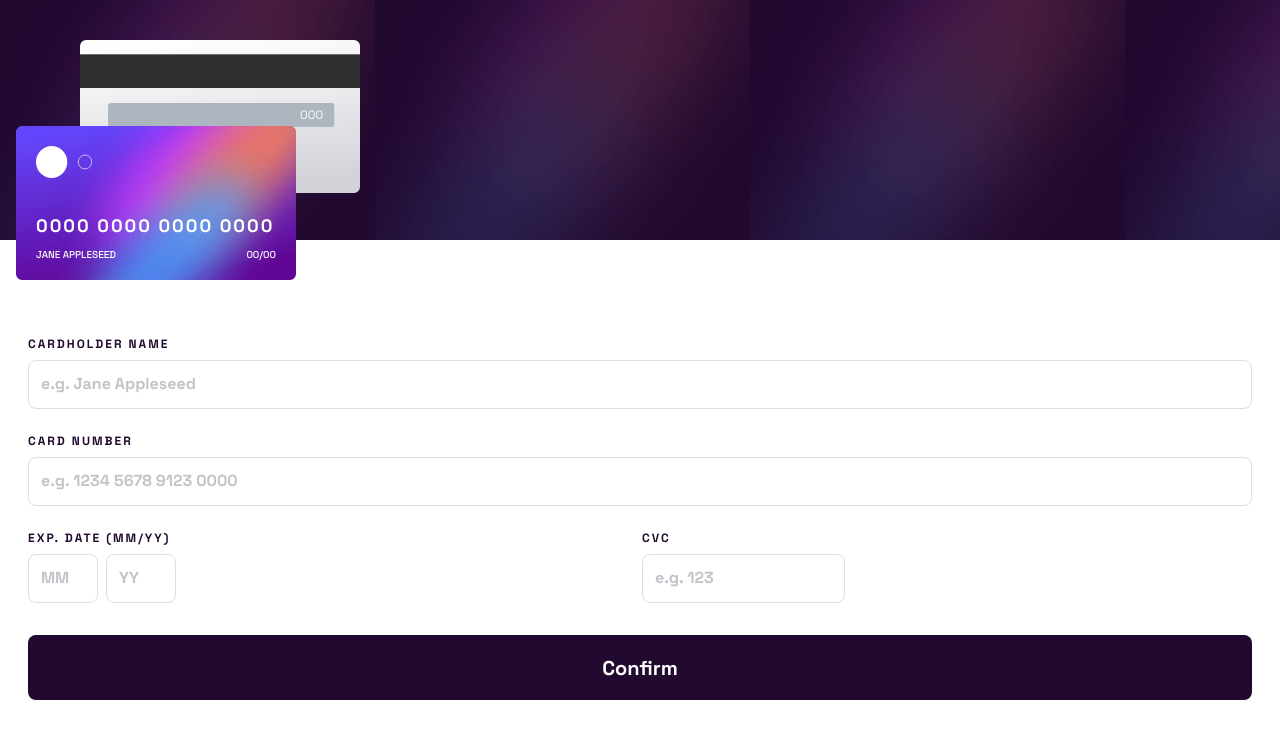
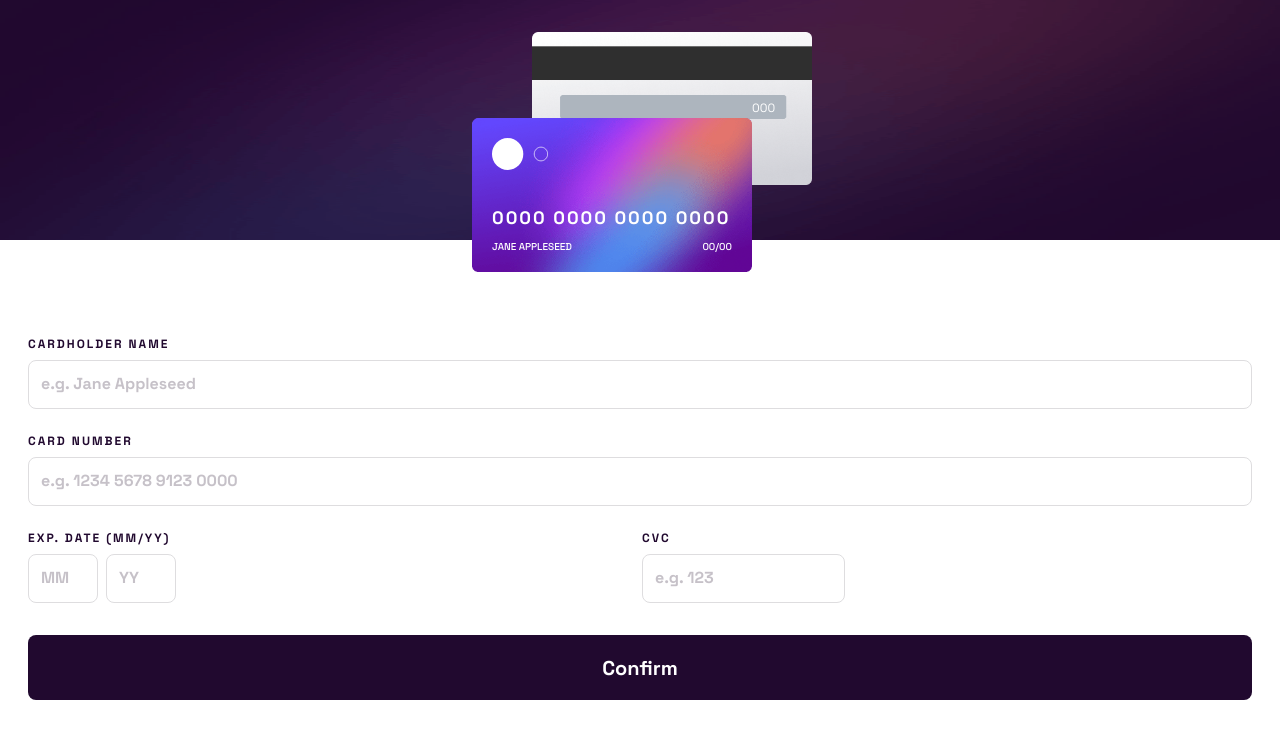
Before and after one commit to lbdevDesign/bankForm, a React (Create React App) app: page / in a window 1280 px wide. Shown: the top 738 px of the page. Built offline with nearby package versions, Linux system fonts and the light colour scheme.

Commit message:
hero final

```diff
--- a/src/components/hero/hero.scss
+++ b/src/components/hero/hero.scss
@@ -1,14 +1,18 @@
 .hero {
     height: 240px;
     background-image: url('../../assets/bg-main-mobile.png');
+    background-size: 100% 100%;
+    display: flex;
+    flex-direction: column;
+    align-items: center;
     &__verso {
-        padding: 40px 0 0 80px;
         position: relative;
+        margin: 32px 0 0 64px;
         &__security {
             font-size: 12px;
             position: absolute;
-            left: 300px;
-            top: 95px;
+            left: 220px;
+            top: 56px;
             color: $white;
         }
         &__img {
@@ -16,13 +20,12 @@
         }
     }
     &__recto {
-        margin-top: -72px;
-        padding: 0 0 0 16px;
         position: relative;
+        margin: -72px 0 0 -56px;
         &__cardLogo {
             width: 56px;
             position: absolute;
-            left: 36px;
+            left: 20px;
             top: 20px;
         }
         &__number {
@@ -30,7 +33,7 @@
             font-weight: 700;
             letter-spacing: 2px;
             position: absolute;
-            left: 36px;
+            left: 20px;
             top: 70px;
         }
         &__infos {
@@ -38,7 +41,7 @@
             display: flex;
             justify-content: space-between;
             position: absolute;
-            left: 36px;
+            left: 20px;
             top: 112px;
             &__name {
                 text-transform: uppercase;
```
